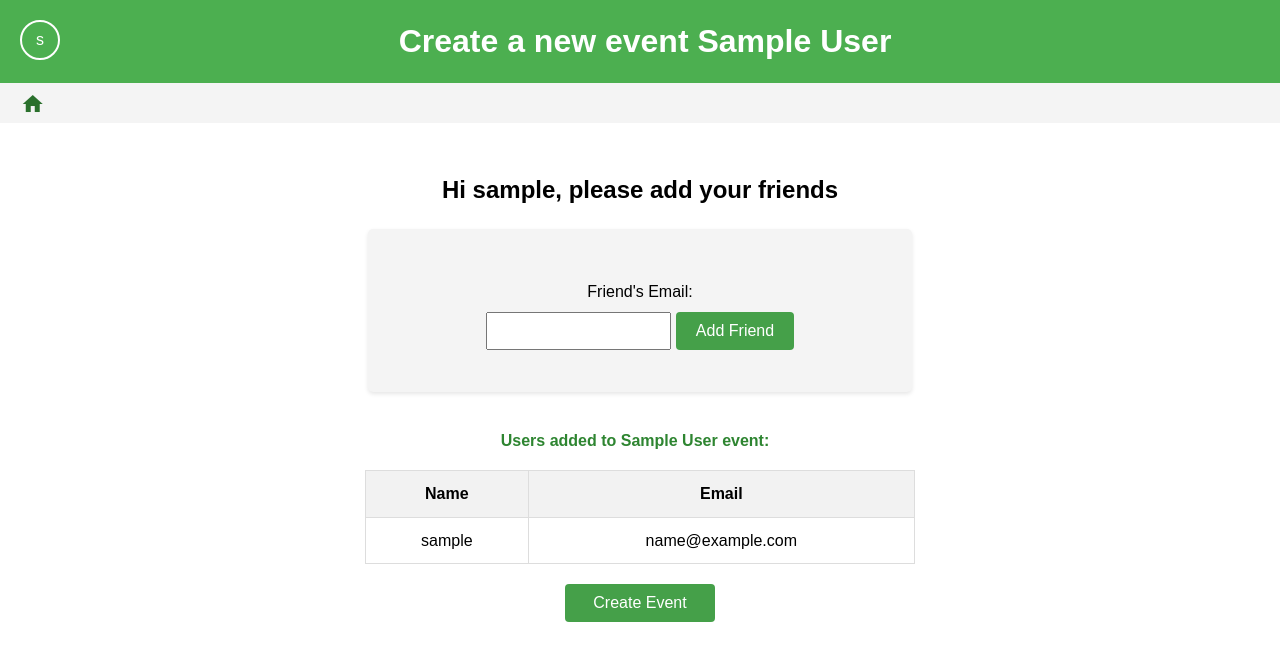
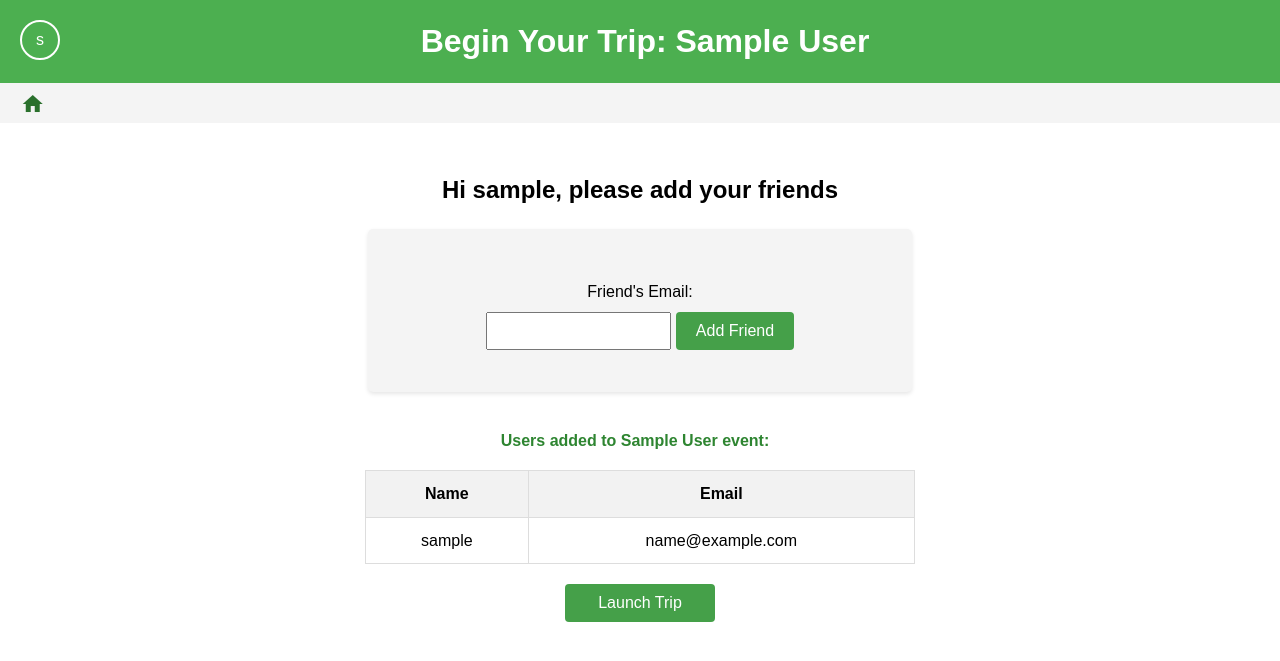
Before and after one commit to ayael01/champay, a Flask app: page /create_group in a window 1280 px wide. Shown: the top 661 px of the page. Run offline with Flask 3, Linux system fonts and the light colour scheme; the visitor is signed in with stand-in values (Sample User, id 1); tables that the repository leaves empty hold one stand-in row (values such as "Sample post").

Commit message:
UI changes

```diff
--- a/app.py
+++ b/app.py
@@ -695,7 +695,7 @@ def finalize_group():
     # Check if the group creation was successful
     if "successfully" in response_message.lower():
         log(session['email'], f'Successfully created group: {group_name}')
-        flash(f"Successfully created event {group_name}.", "success")
+        flash(f"Successfully created trip {group_name}.", "success")
         return jsonify(success=True, group_id=group_id, message="Group created successfully.")
     else:
         log(session['email'], f'Failed to create group: {group_name}. Error: {response_message}')
--- a/templates/create_group.html
+++ b/templates/create_group.html
@@ -18,7 +18,7 @@
                     <a href="{{ url_for('logout') }}">Logout</a>
                 </div>
             </div>
-            <h1>Create a new event {{ event_name }}</h1>
+            <h1>Begin Your Trip: {{ event_name }}</h1>
         </div>
     </header>
     <div class="menu-panel">
@@ -67,7 +67,7 @@
                     <!-- Table rows will be added here -->
                 </tbody>
             </table>
-            <button id="finalize-group" onclick="finalizeGroup()" class="center-button">Create Event</button>
+            <button id="finalize-group" onclick="finalizeGroup()" class="center-button">Launch Trip</button>
         </section>
 
         <div id="popup_flash" class="popup">
@@ -185,7 +185,7 @@
 
     function finalizeGroup() {
         // Get the event name (group name) from the form
-        var groupName = document.querySelector("header .header-content h1").innerText.replace('Create a new event ', '');
+        var groupName = document.querySelector("header .header-content h1").innerText.replace('Begin Your Trip: ', '');
         if (!groupName) {
             alert("Group name is required");
             return;
```
